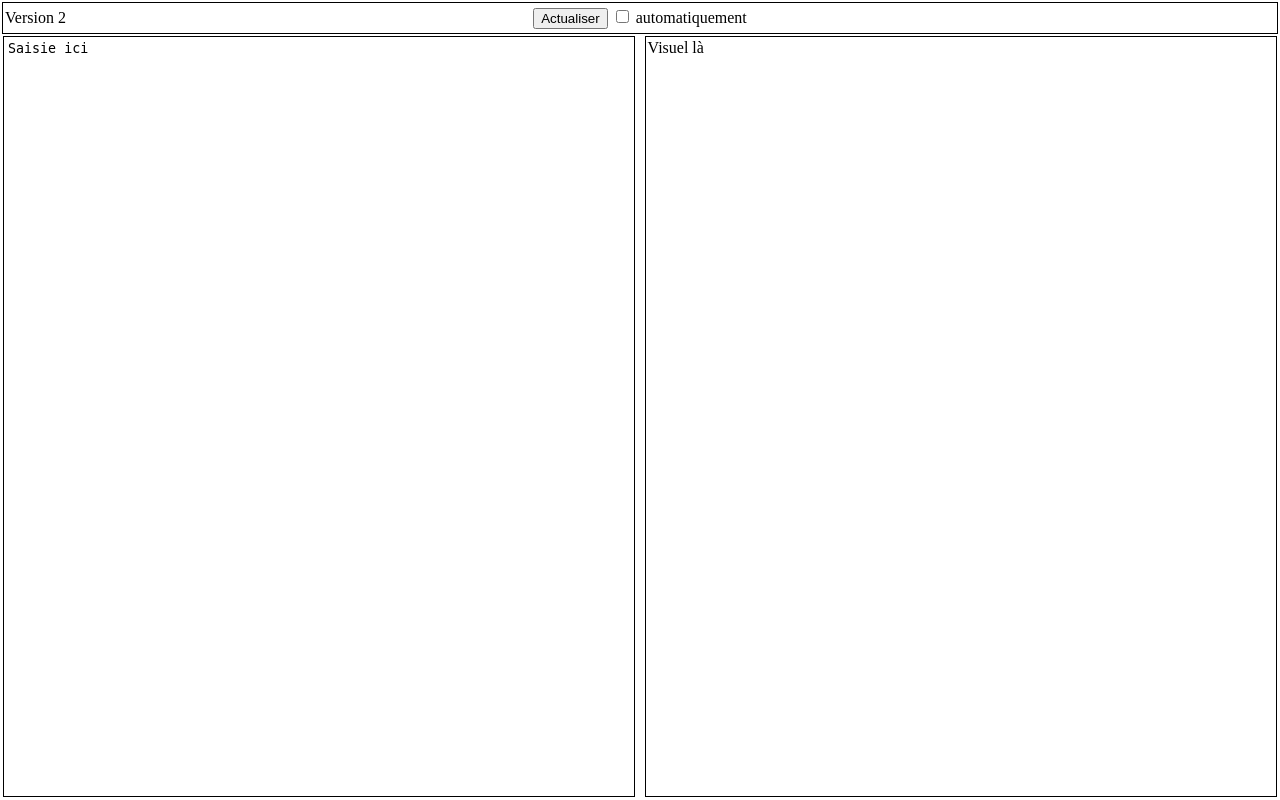
After one commit to asugomez/TWE, a PHP site: page /tryit_v1.html in a window 1280 px wide. The commit adds this page. Run offline with PHP 8.4, Linux system fonts and the light colour scheme.

Commit message:
infobulle html css

```diff
--- /dev/null
+++ b/TP2/tryit_v1.html
@@ -0,0 +1,175 @@
+<head>
+<title>Tryit V2</title>
+
+<style>
+.cadre, #banniere {
+	border: 1px solid black;
+	margin:2px;
+}
+#banniere {
+	text-align:center;
+	position:relative;
+	/* devient un repère de positionnement */
+	height:30px;
+	line-height:30px;
+	vertical-align:middle;
+}
+#banniere div {
+	/* sort du flux
+	ne contraint plus les autres éléments
+	se place dans le repère lié à son conteneur : plus récent ancêtre positionné */
+	position:absolute;
+	left:2px;
+}
+.cadre {
+	position:absolute;
+	top:34px;
+	bottom:1px;
+	padding:2px;
+}
+#cadreSaisie{
+	left:1px;
+	right:50.2%;
+}
+#saisie {
+	border:none;
+	resize:none;
+	width:100%;height:100%;
+}
+#cadreVisuel {
+	right:1px;
+	left:50.2%;
+}
+body{
+	padding:0; margin:0;
+}
+#imgLoad {
+	display:none;
+}
+</style>
+
+<script>
+
+// le navigateur interprète le js
+// à la volée : au fur et à mesure de sa lecture du code de la page (de haut en bas)
+
+// bonne pratique :
+// déclarer TOUTES les variables
+// et les initialiser
+var refSaisie = null;
+var refVisuel = null;
+var refCbAuto = null;
+var refImgLoad = null;
+//  Comment connaître l'état de la case à cocher ?
+// propriété checked <=> état de la case à cocher
+
+function init() {
+	console.log("init: fin chargement page");
+	// Attention à la portée des variables :
+	// une variable déclarée avec le mot-clé 'var'
+	// est locale à cette fonction
+	refSaisie = document.getElementById("saisie");
+	refVisuel = document.getElementById("cadreVisuel");
+	refCbAuto = document.getElementById("cbAuto");
+	refImgLoad = document.getElementById("imgLoad");
+}
+
+function actualiser() {
+	// utiliser des verbes pour les noms des fonctions
+	console.log("actualiser");
+	// récupérer le contenu du textarea #saisie
+	var contenu = refSaisie.value;
+	console.log("contenu : " + contenu);
+	// écrire ce contenu dans le #cadreVisuel
+	refVisuel.innerHTML = contenu;
+}
+
+function saisir() {
+	console.log("saisir");
+	// si la case est cochée
+	if (refCbAuto.checked) {
+		// Alors actualiser()
+		actualiser();
+	}
+}
+
+/*
+mise à jour à chaque modification du champ textarea.
+Nous utiliserons l'événement keyup.
+keyup : l'utilisateur a appuyé sur une touche et vient de relacher cette touche : le nouveau caractère a été pris en compte par le navigateur
+keydown : se déclenche quand la touche est appuyée AVANT que le caractère ne soit inscrit dans le champ considéré
+keypress : gère les appuis longs
+
+● Pourquoi l'événement onchange n'est pas conseillé pour détecter les changements ?
+=> l'événement change n'est déclenché que lors de la perte du focus sur le champ considéré
+
+User Experience / ergonomie :
+attention aux conventions
+● [UX] Vérifier que la mise à jour se déclenche immédiatement au moment du clic sur la case ;
+
+
+● On décochera la case en utilisant la touche « ESC ».
+// cet appui peut se produire alors que le focus est n'importe où => on ne va pas placer onkeyup juste sur le cadre de saisie
+=> on le met dans body, car il existe un système de propogation d'événements dans le navigateur
+
+○ Utiliser un “observateur” dans la console de développement pour afficher les propriétés de l’objet event représentant le “contexte”. Quelles propriétés permettent de connaître la touche appuyée ? Laquelle est la plus standard d’après le site https://caniuse.com ?
+code
+key
+keyCode
+which
+*/
+
+// afficher l'Image de chargement lors des mises à jour automatiques
+
+function toggleImage() {
+	// inverser l'état de visibilité de l'image
+	if (refCbAuto.checked)
+		refImgLoad.style.display = "inline";
+	else
+		refImgLoad.style.display = "none";
+}
+
+function annulerSaisieAuto(contexte) {
+	console.log("annulerSaisieAuto");
+	// comment savoir quelle est la touche qui a été appuyée ?
+	console.log(contexte);
+
+	// https://caniuse.com permet de trouver quelle propriété est la plus standard
+	console.log("which" + contexte.which);
+	console.log("keyCode" + contexte.keyCode);
+	console.log("code" + contexte.code);
+
+	if (contexte.code == "Escape") {
+		refCbAuto.checked = false;
+		toggleImage();
+	}
+
+}
+
+</script>
+
+
+</head>
+
+<body onload="init();" onkeyup="annulerSaisieAuto(event);">
+
+<div id="banniere">
+	<div>Version 2</div>
+	<input onclick="actualiser();" type="button" value="Actualiser"/>
+	<input type="checkbox" id="cbAuto" onclick="actualiser();toggleImage();"/>
+	<label for="cbAuto">automatiquement</label>
+	<img id="imgLoad" src="ajaxLoader.gif" />
+</div>
+
+<div id="cadreSaisie" class="cadre">
+	<textarea id="saisie" onkeyup="saisir();">Saisie ici</textarea>
+</div>
+
+<div id="cadreVisuel" class="cadre">
+	Visuel l&agrave;
+</div>
+
+
+
+
+</body>
```
Also changed, not shown: TP2/css/style.css (+21 -0 lines), TP2/index.html (+7 -5 lines), TP2/js/script.js (+15 -1 lines), TP2/tryit_v0.html (added, +67 -0 lines), 1 other file.
